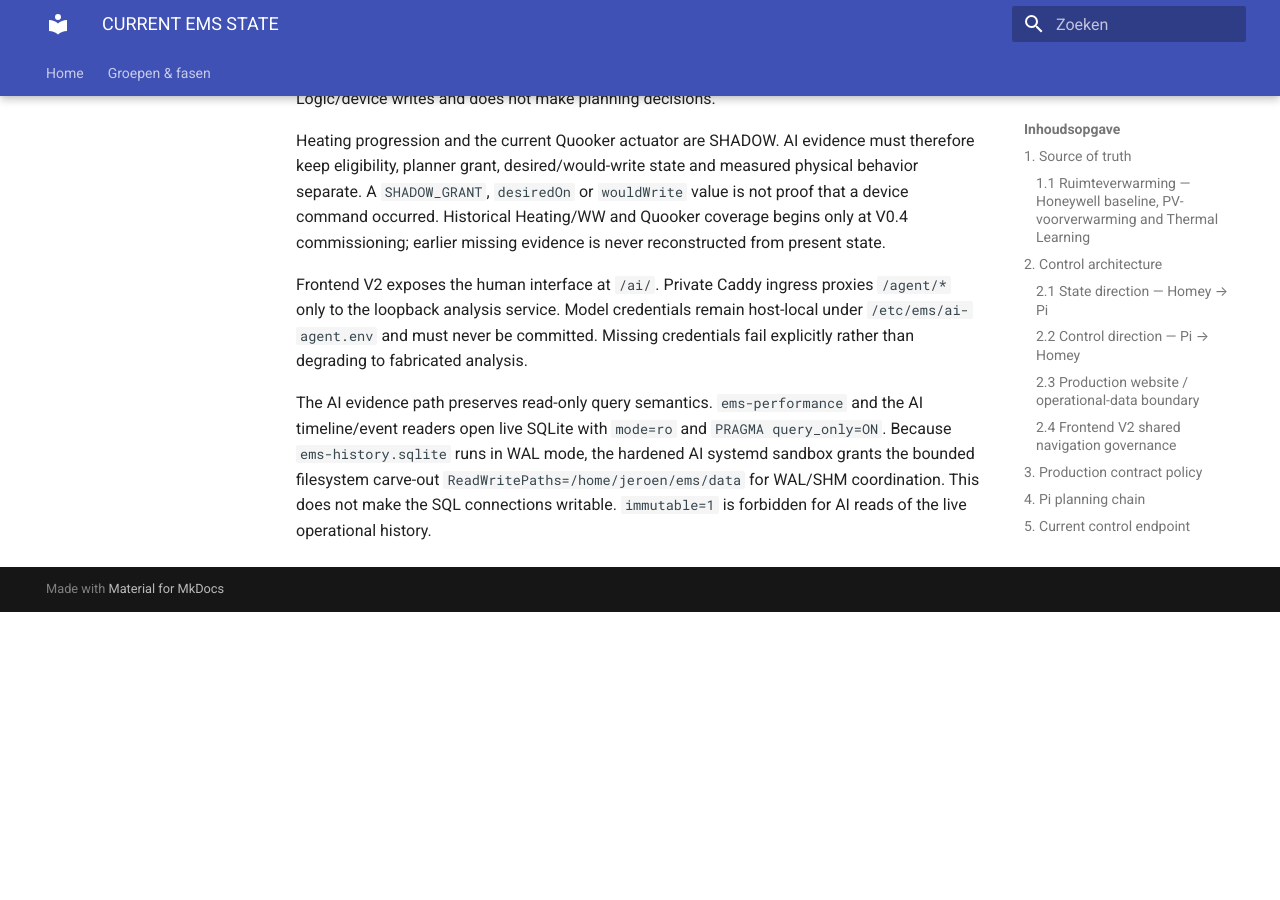
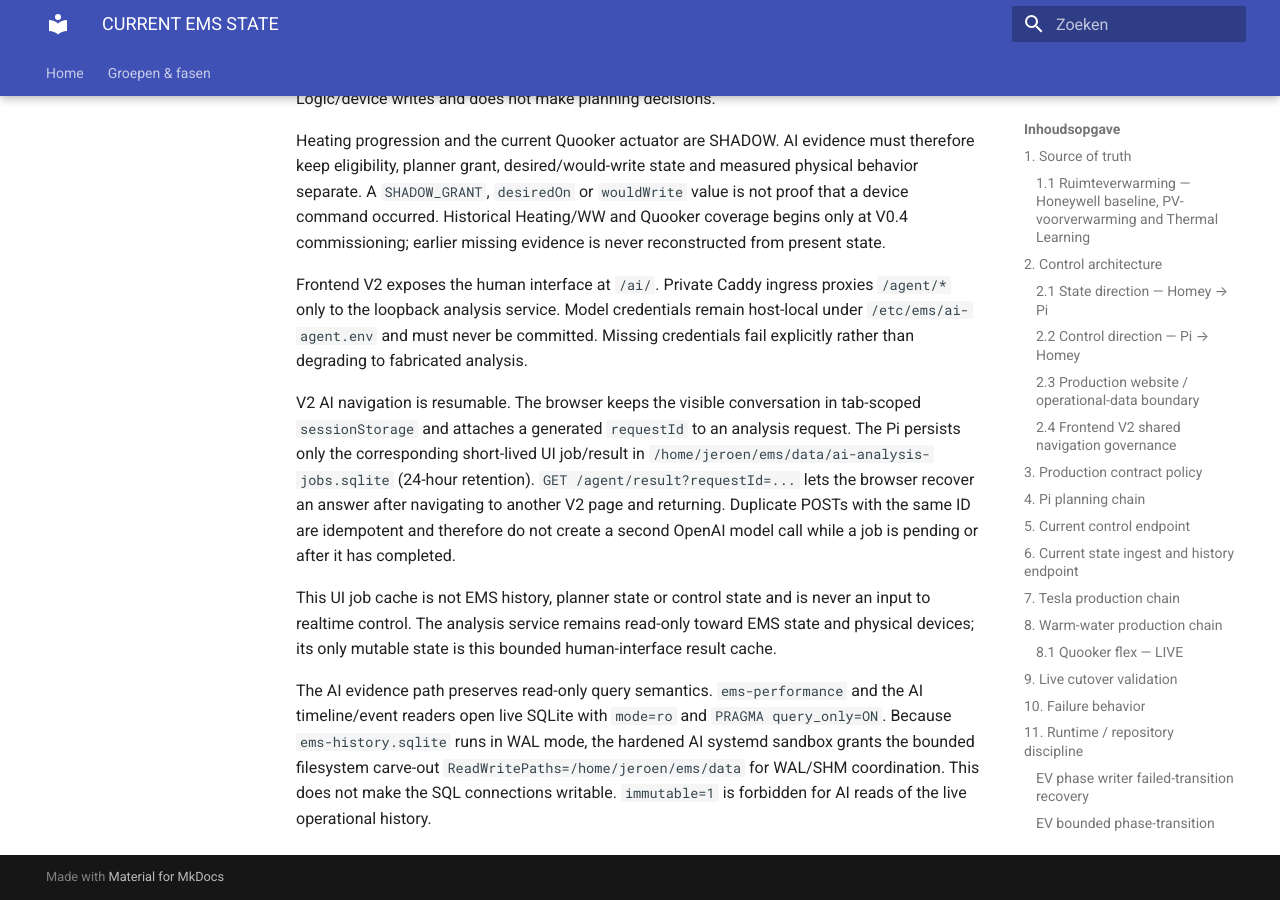
Before and after one commit to OnsKasteeltje/homey-energy-manual, an MkDocs documentation site: the page built from docs/architecture/CURRENT-EMS-STATE.md, in a window 1280 px wide and 900 px high, scrolled down 24547 px. Built offline with MkDocs 1.6.1 and Material for MkDocs 9.7.7, drawn with Linux system fonts in a browser that asks for light colours; before the commit the page ends 25159 px from its top, so only the background shows below that.

Commit message:
docs(ai): record resumable UI job cache

```diff
--- a/docs/architecture/CURRENT-EMS-STATE.md
+++ b/docs/architecture/CURRENT-EMS-STATE.md
@@ -498,6 +498,20 @@ remain host-local under `/etc/ems/ai-agent.env` and must never be committed.
 Missing credentials fail explicitly rather than degrading to fabricated
 analysis.
 
+V2 AI navigation is resumable. The browser keeps the visible conversation in
+tab-scoped `sessionStorage` and attaches a generated `requestId` to an
+analysis request. The Pi persists only the corresponding short-lived UI
+job/result in `/home/jeroen/ems/data/ai-analysis-jobs.sqlite` (24-hour
+retention). `GET /agent/result?requestId=...` lets the browser recover an
+answer after navigating to another V2 page and returning. Duplicate POSTs with
+the same ID are idempotent and therefore do not create a second OpenAI model
+call while a job is pending or after it has completed.
+
+This UI job cache is not EMS history, planner state or control state and is
+never an input to realtime control. The analysis service remains read-only
+toward EMS state and physical devices; its only mutable state is this bounded
+human-interface result cache.
+
 The AI evidence path preserves read-only query semantics. `ems-performance`
 and the AI timeline/event readers open live SQLite with `mode=ro` and
 `PRAGMA query_only=ON`. Because `ems-history.sqlite` runs in WAL mode, the
```
